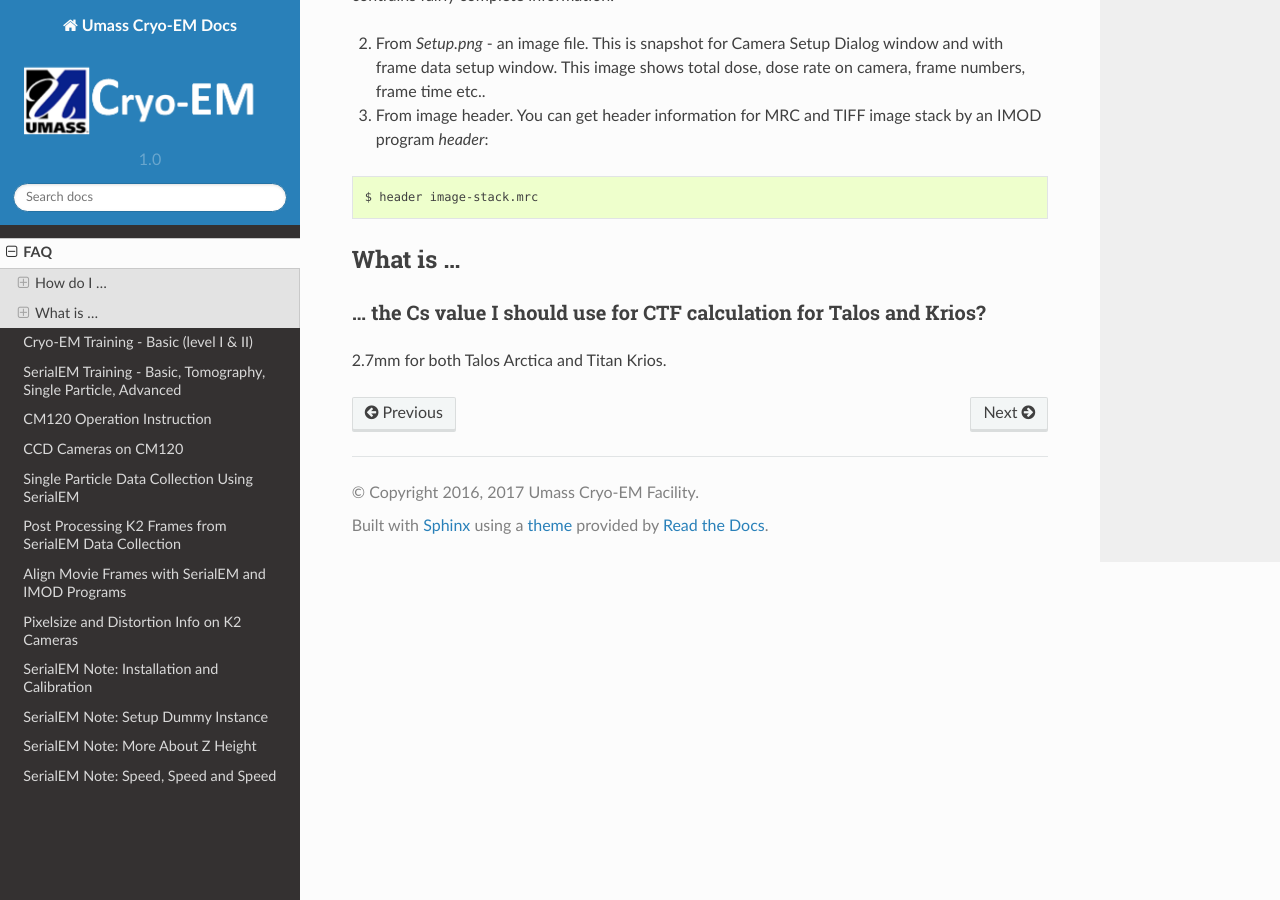
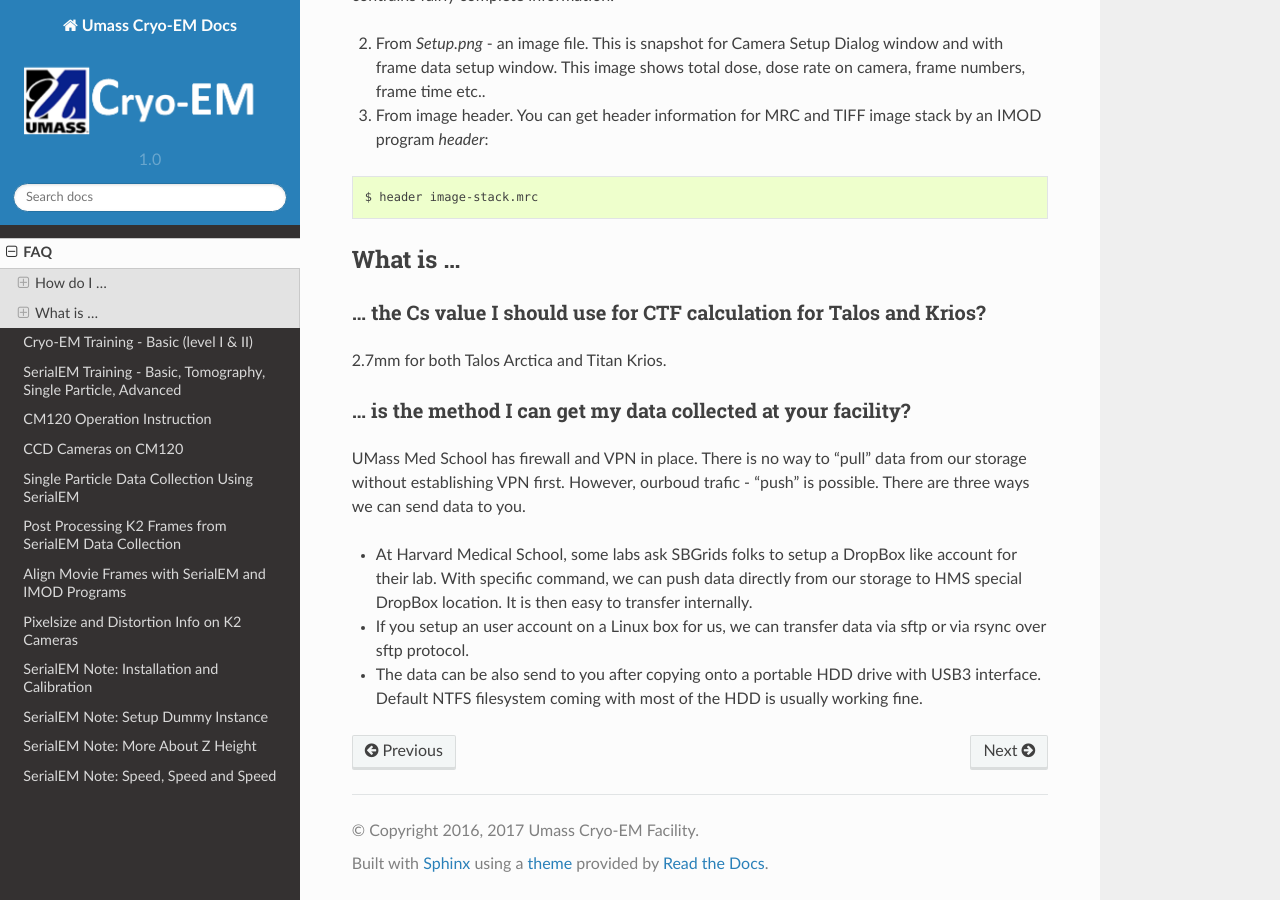
Before and after one commit to xuchen66/sphinx-emdocs, a Sphinx documentation site: the page built from source/cryo-em_faq.rst, in a window 1280 px wide and 900 px high, scrolled down 2746 px. Built offline with Sphinx 7.4.7 and the Read the Docs theme 2.0.0, drawn with Linux system fonts in a browser that asks for light colours; pages that are not in the unit, such as notebooks, are missing from menus.

Commit message:
Update cryo-em_faq.rst

```diff
--- a/source/cryo-em_faq.rst
+++ b/source/cryo-em_faq.rst
@@ -143,3 +143,16 @@ What is ...
 ~~~~~~~~~~~~~~~~~~~~~~~~~~~~~~~~~~~~~~~~~~~~~~~~~~~~~~~~~~~~~~~~~~~~~~
 
 2.7mm for both Talos Arctica and Titan Krios.
+
+.. _obtain_data:
+
+... is the method I can get my data collected at your facility?
+~~~~~~~~~~~~~~~~~~~~~~~~~~~~~~~~~~~~~~~~~~~~~~~~~~~~~~~~~~~~~~~
+
+UMass Med School has firewall and VPN in place. There is no way to "pull" data from our storage without establishing VPN first. However, ourboud trafic - "push" is possible. There are three ways we can send data to you.
+
+- At Harvard Medical School, some labs ask SBGrids folks to setup a DropBox like account for their lab. With specific command, we can push data directly from our storage to HMS special DropBox location. It is then easy to transfer internally.
+
+- If you setup an user account on a Linux box for us, we can transfer data via sftp or via rsync over sftp protocol.
+
+- The data can be also send to you after copying onto a portable HDD drive with USB3 interface. Default NTFS filesystem coming with most of the HDD is usually working fine.
```
